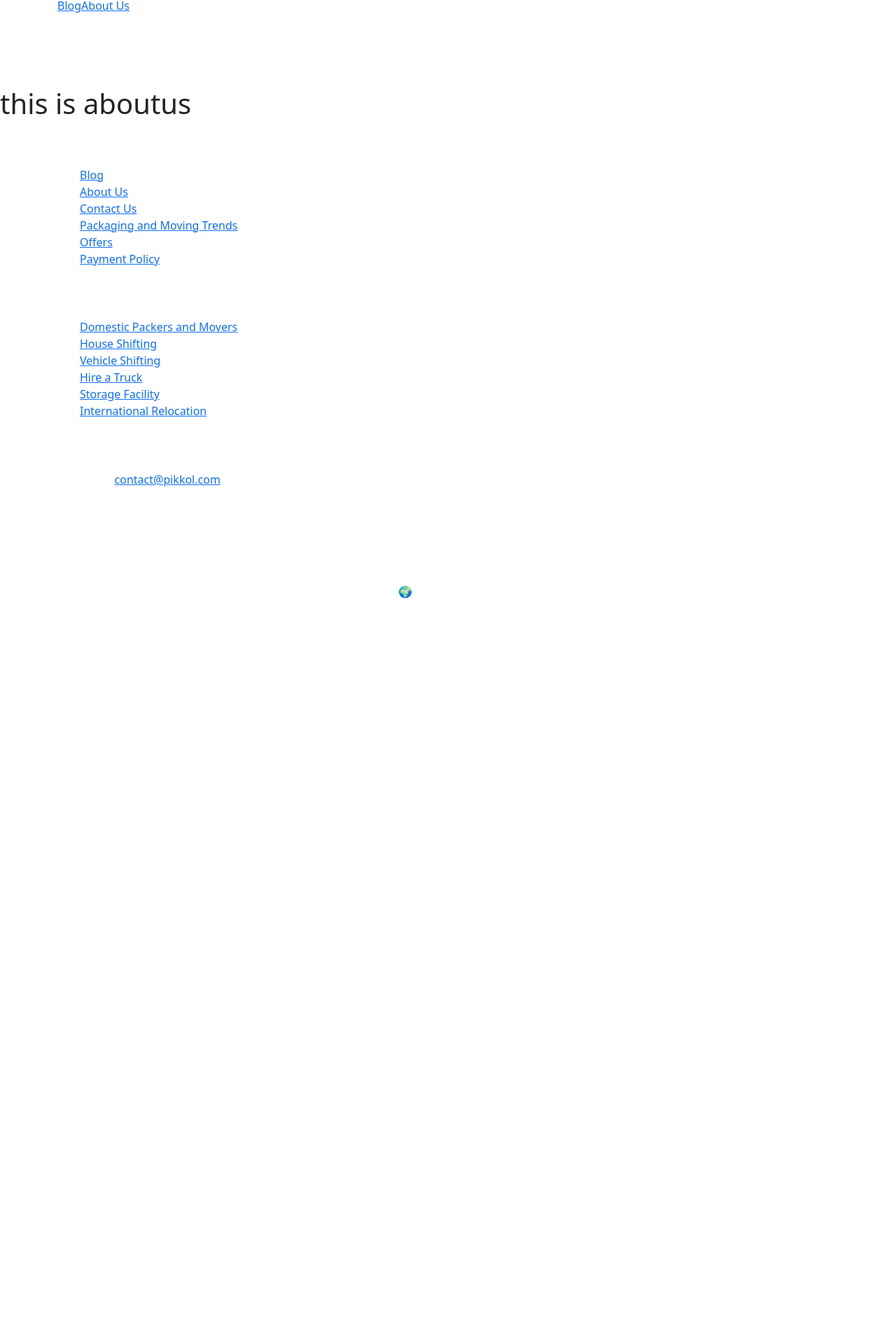
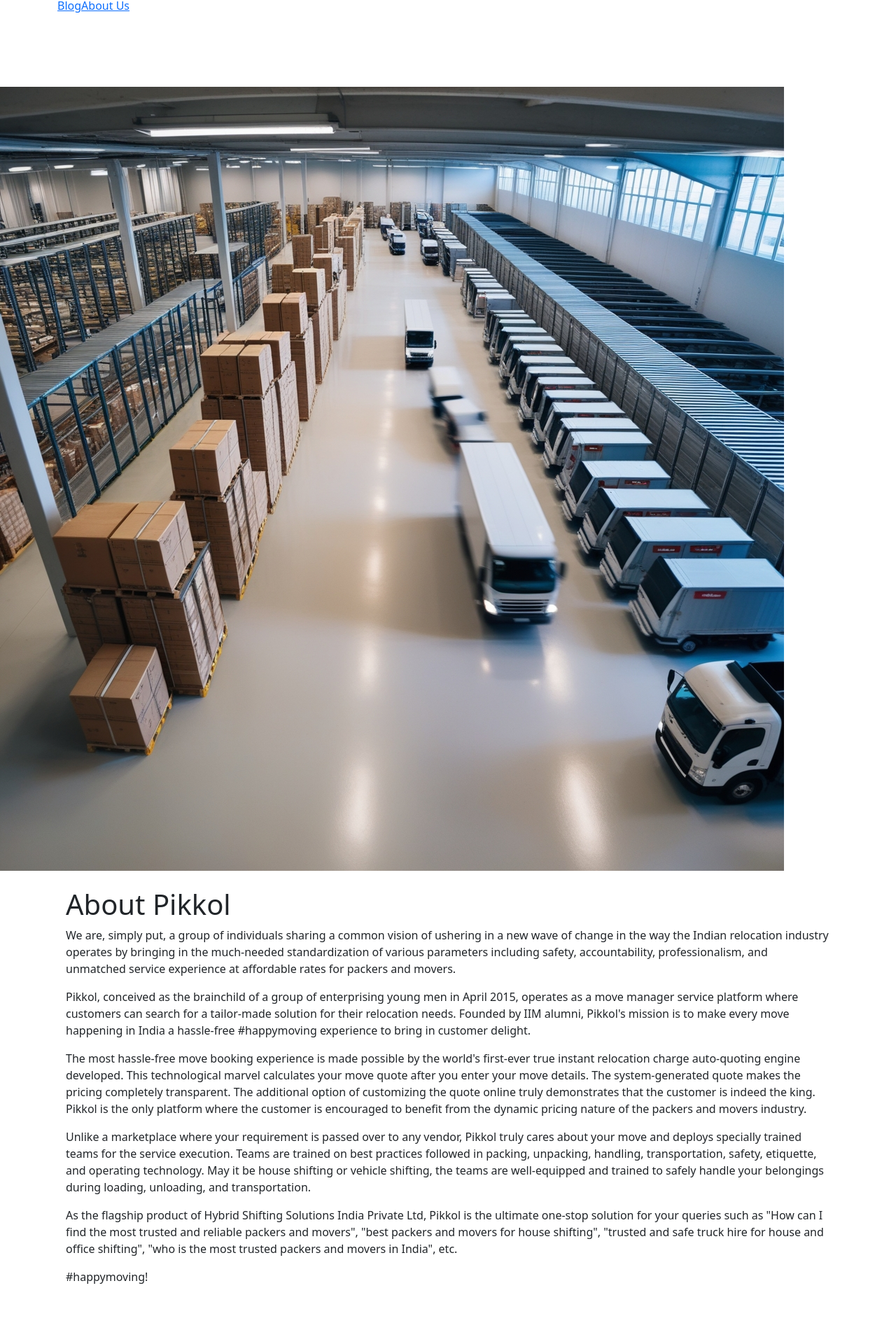
Before and after one commit to suaib92/exp, a React (Vite) app: page /about-us in a window 1280 px wide. Shown: the part 100-2020 px from the top of the page at 70% size. Before the commit the page ends 1077 px from the top, so only its background shows below. Built offline with nearby package versions, Linux system fonts and the light colour scheme.

Commit message:
about update

```diff
--- a/src/Pages/AboutUs.jsx
+++ b/src/Pages/AboutUs.jsx
@@ -1,14 +1,68 @@
-import React from 'react'
+import homeBg from '../assets/home_bg.jpg';
 
-const AboutUs = () => {
+export default function AboutPage() {
   return (
-    <div>
-
-      <h1>
-        this is aboutus
-      </h1>
+    <>
+     <header className="relative h-[300px] w-full md:h-96 mb-8">
+        <img
+          src={homeBg}
+          alt="Pikkol Team"
+          className="w-full h-full object-cover"
+        />
+      </header>
+    <div className="container mx-auto px-4 py-4">
+      <main>
+        <h1 className="text-3xl md:text-4xl font-bold mb-6">About Pikkol</h1>
+        <div className="space-y-6 text-lg">
+          <p>
+            We are, simply put, a group of individuals sharing a common vision
+            of ushering in a new wave of change in the way the Indian relocation
+            industry operates by bringing in the much-needed standardization of
+            various parameters including safety, accountability, professionalism,
+            and unmatched service experience at affordable rates for packers and
+            movers.
+          </p>
+          <p>
+            Pikkol, conceived as the brainchild of a group of enterprising young
+            men in April 2015, operates as a move manager service platform where
+            customers can search for a tailor-made solution for their relocation
+            needs. Founded by IIM alumni, Pikkol's mission is to make every move
+            happening in India a hassle-free #happymoving experience to bring in
+            customer delight.
+          </p>
+          <p>
+            The most hassle-free move booking experience is made possible by the
+            world's first-ever true instant relocation charge auto-quoting
+            engine developed. This technological marvel calculates your move
+            quote after you enter your move details. The system-generated quote
+            makes the pricing completely transparent. The additional option of
+            customizing the quote online truly demonstrates that the customer is
+            indeed the king. Pikkol is the only platform where the customer is
+            encouraged to benefit from the dynamic pricing nature of the packers
+            and movers industry.
+          </p>
+          <p>
+            Unlike a marketplace where your requirement is passed over to any
+            vendor, Pikkol truly cares about your move and deploys specially
+            trained teams for the service execution. Teams are trained on best
+            practices followed in packing, unpacking, handling, transportation,
+            safety, etiquette, and operating technology. May it be house shifting
+            or vehicle shifting, the teams are well-equipped and trained to
+            safely handle your belongings during loading, unloading, and
+            transportation.
+          </p>
+          <p>
+            As the flagship product of Hybrid Shifting Solutions India Private
+            Ltd, Pikkol is the ultimate one-stop solution for your queries such
+            as "How can I find the most trusted and reliable packers and
+            movers", "best packers and movers for house shifting", "trusted and
+            safe truck hire for house and office shifting", "who is the most
+            trusted packers and movers in India", etc.
+          </p>
+          <p className="font-bold text-xl">#happymoving!</p>
+        </div>
+      </main>
     </div>
-  )
+    </>
+  );
 }
-
-export default AboutUs
--- a/src/Pages/Home.jsx
+++ b/src/Pages/Home.jsx
@@ -9,71 +9,79 @@
 const Home = () => {
   return (
     <>
-      <section>
+      <section className='relative bg-gray-50'>
+        {/* Background with Overlay */}
         <div
-          className='relative bg-cover bg-center min-h-screen'
-          style={{ backgroundImage: `url(${HomeImage})` }}
+          className='relative bg-cover bg-center min-h-screen flex items-center justify-center'
+          style={{
+            backgroundImage: `linear-gradient(to right, rgba(0, 0, 0, 0.7), rgba(0, 0, 0, 0.1)), url(${HomeImage})`,
+          }}
         >
-          <div className='hero__content flex flex-col items-center text-center p-8'>
-            <h1 className='text-4xl font-bold text-black mb-4'>
+          {/* Content Container */}
+          <div className='container mx-auto text-white px-8 lg:px-16'>
+            {/* Hero Content */}
+            <div className='flex flex-col items-center text-center lg:text-left lg:flex-row'>
+              {/* Left Text Section */}
+              <div className='lg:w-1/2'>
+                <h1 className='text-5xl lg:text-6xl font-extrabold leading-tight mb-4'>
                   <a
                     href='https://app.pikkol.com/order/new/basic-info?traffic=organic'
-                className='hover:text-blue-600 transition'
+                    className='hover:underline'
                   >
                     Move
                   </a>
                 </h1>
-            <h2 className='text-2xl font-semibold text-black mb-2'>
+                <h2 className='text-3xl font-semibold mb-4'>
                   <a
                     href='https://app.pikkol.com/order/new/basic-info?traffic=organic'
-                className='hover:text-blue-600 transition'
+                    className='hover:text-blue-400 transition'
                   >
                     Move anything, anywhere
                   </a>
                 </h2>
-            <p className='text-xl text-black mb-4'>
+                <p className='text-lg font-light mb-6'>
                   <a
                     href='https://app.pikkol.com/order/new/basic-info?traffic=organic'
-                className='hover:text-blue-600 transition'
+                    className='hover:underline'
                   >
                     Zero hassles. #HappyMoving
                   </a>
                 </p>
-            <div className='mt-8'>
                 <a
                   href='https://app.pikkol.com/order/new/basic-info?traffic=organic'
-                className='bg-blue-500 text-white px-6 py-3 rounded-md hover:bg-blue-700 transition'
+                  className='bg-blue-600 text-white px-8 py-4 rounded-lg shadow-lg hover:bg-blue-700 transition'
                 >
                   Calculate Your Moving Cost
                 </a>
               </div>
-            {/* Success Connector */}
-            <div className='flex justify-center mt-8 space-x-4'>
-              <div className='bg-white p-6 rounded-md w-1/3 text-center'>
-                <div className='text-4xl font-bold text-blue-500'>4.1</div>
-                <p className='text-sm text-gray-600'>
-                  Rated most trusted relocation firm on google
+
+              {/* Right Stats Section */}
+              <div className='lg:w-1/2 grid grid-cols-1 md:grid-cols-2 gap-6 mt-10 lg:mt-0'>
+                {/* Cards */}
+                <div className='bg-white text-center p-6 rounded-lg shadow-lg'>
+                  <div className='text-5xl font-bold text-blue-500'>4.1</div>
+                  <p className='text-gray-600 mt-2'>
+                    Rated most trusted relocation firm on Google
                   </p>
                 </div>
-              <div className='bg-white p-6 rounded-md w-1/3 text-center'>
-                <div className='text-4xl font-bold text-blue-500'>1</div>
+                <div className='bg-white text-center p-6 rounded-lg shadow-lg'>
+                  <div className='text-5xl font-bold text-blue-500'>1</div>
                   <span className='text-sm text-gray-600'>Lakh+</span>
-                <p className='text-sm text-gray-600'>happy moves completed</p>
+                  <p className='text-gray-600 mt-2'>Happy moves completed</p>
                 </div>
-              <div className='bg-white p-6 rounded-md w-1/3 text-center'>
-                <div className='text-4xl font-bold text-blue-500'>1</div>
+                <div className='bg-white text-center p-6 rounded-lg shadow-lg'>
+                  <div className='text-5xl font-bold text-blue-500'>1</div>
                   <span className='text-sm text-gray-600'>st</span>
-                <p className='text-sm text-gray-600'>
+                  <p className='text-gray-600 mt-2'>
                     India's first pure play digital brand in relocation
                   </p>
                 </div>
+                <div className='bg-white text-center p-6 rounded-lg shadow-lg col-span-full'>
+                  <p className='text-gray-600'>Winner of</p>
+                  <div className='text-2xl font-semibold text-blue-600'>
+                    Emerge 50
                   </div>
-            <div className='bg-white p-6 rounded-md mt-8 text-center'>
-              <div className='text-sm text-gray-600'>
-                Winner of <br />
-                <span className='text-2xl font-semibold text-blue-600'>
-                  Emerge 50
-                </span>
+                </div>
               </div>
             </div>
           </div>
```
Lines whose indentation alone changed are shown as unchanged.
